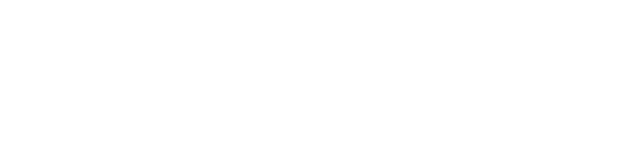
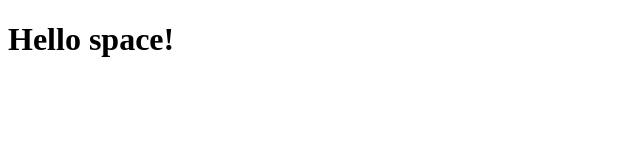
Before and after one commit to BadirkhanovRovshanITStep/Education, a plain HTML site: page index.html in a window 1280 px wide. Shown: the whole page, without its empty margins (0-640 px from the left). Drawn offline with Linux system fonts and the light colour scheme.

Commit message:
Added header

```diff
--- a/index.html
+++ b/index.html
@@ -6,6 +6,6 @@
     <title>Document</title>
 </head>
 <body>
-
+    <h1>Hello space!</h1>
 </body>
 </html>
```
